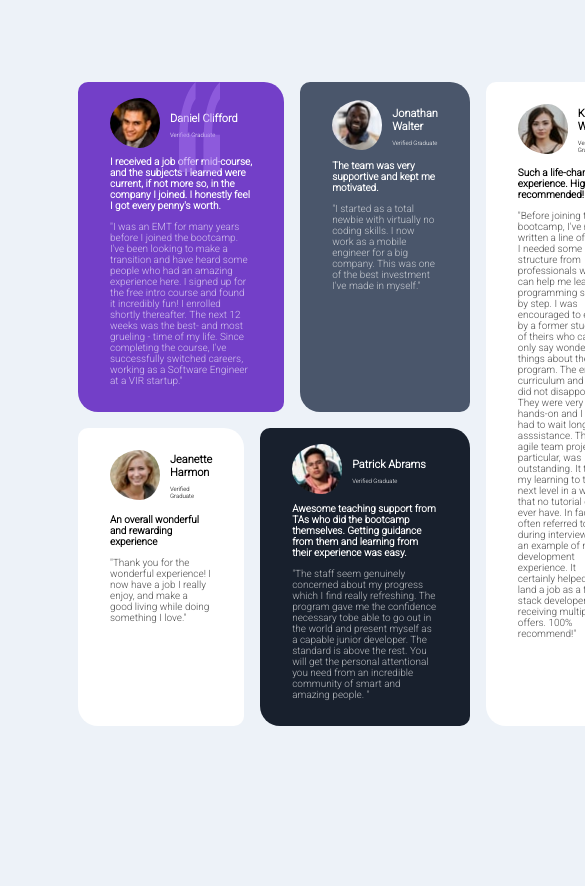
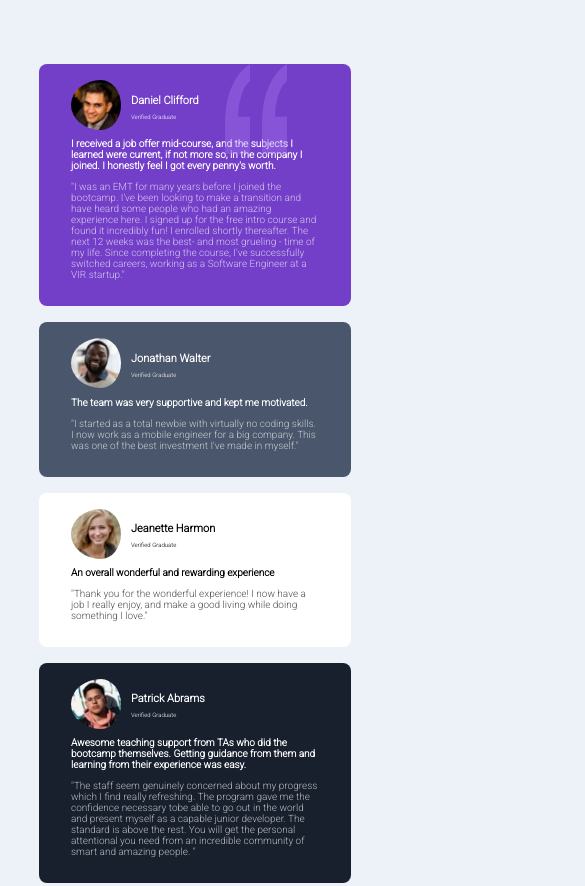
Before and after one commit to AbdulQohar1/testimonial, a plain HTML site: page index.html in a window 390 px wide. Shown: the top 886 px of the page, 585 px wide, since content can reach past the window. Before the commit the page ends 844 px from the top, so only its background shows below. Drawn offline with Linux system fonts and the light colour scheme.

Commit message:
Responsiveness Update

```diff
--- a/style.css
+++ b/style.css
@@ -7,14 +7,14 @@ body{
 }
 
 .container{
-   width: 60%;
+    width: 60%;
     padding: 2rem 4rem;
     margin: 50px auto;
     gap: 1rem;
     display: grid;
+    grid-template-columns: repeat(4, 1fr);
+}
 
-grid-template-columns: repeat(4, 1fr);
-}
 .card{
     padding:1rem 2rem;
     border-radius: 10px 20px;
@@ -27,25 +27,13 @@ grid-template-columns: repeat(4, 1fr);
     position: relative;
 
 }
-/* .card-bg-patter{
-        display: inline;
-
-     z-index: -1;
-    position: absolute;
-    top: 0;
-    opacity: 0.5;
-    right: 4rem;
-
-    height: 90px;
-    width: 20%;
-} */
 
 .bg-pattern{
     display: inline;
     background-position: 2rem 0;
     position: absolute;
     top: 0;
-    opacity: 0.5;
+    opacity: 0.4;
     right: 4rem;
     height: 90px;
     width: 20%;
@@ -84,33 +72,39 @@ grid-template-columns: repeat(4, 1fr);
 }
 
 #verified{
-
     font-size: 6px;
-
 }
 
 .name{
     margin-bottom: 0;
-    /* padding: 0; */
     font-size: 11px;
 }
+
 h2{
     font-size: 10px;
 }
+
 .comment{
     font-size: 10px;
     font-weight: 100;
     opacity: 0.7;
-    /* line-height: 1.5; */
 }
 
-/* @media screen and (max-width: 850px){
+
+/* mobile view & Responsiveness */
+
+@media screen and (max-width: 850px){
+
     .container{
         width: 80%;
+        display: block;
+        padding: 1rem;
+        margin: 2rem auto;
 
     }
     .card{
-        display: block;
+        margin-top: 1rem;
+        margin-bottom: 1rem;
+        border-radius: 8px;
     }
-
-} */
+}
```
Also changed, not shown: index.html (+2 -8 lines).
